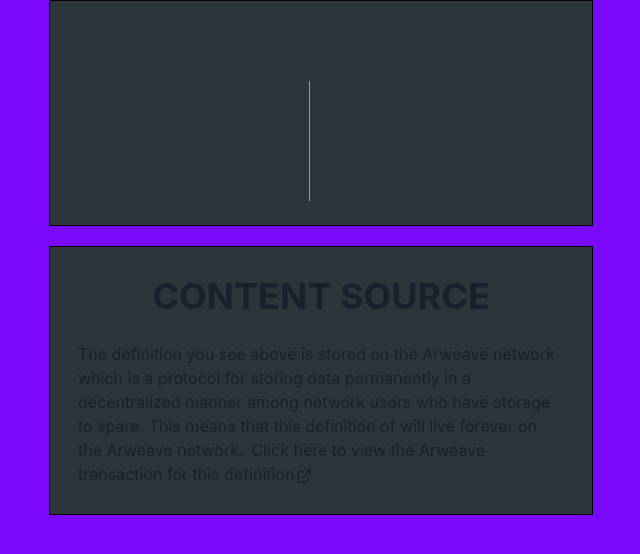
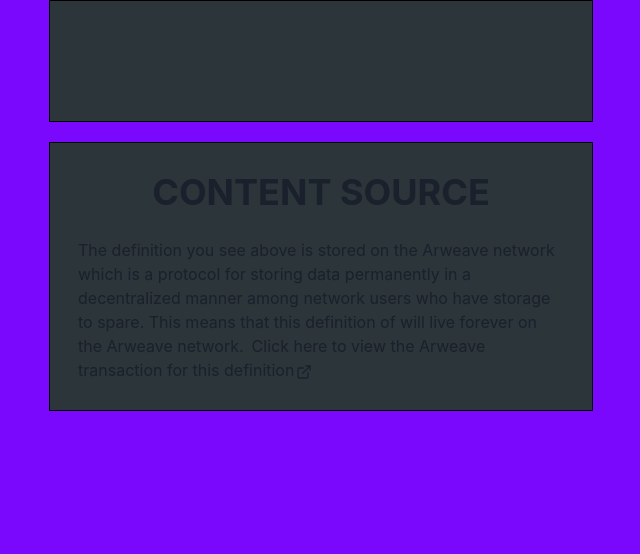
Before and after one commit to Glosseta/glosseta, a Next.js app: page /search/result in a window 1280 px wide. Shown: the top 554 px of the page, without its empty margins (319-959 px from the left). Built offline with nearby package versions, Linux system fonts and the light colour scheme.

Commit message:
Removes divider

```diff
--- a/src/pages/search/result.tsx
+++ b/src/pages/search/result.tsx
@@ -40,12 +40,9 @@ export const Result = ({
               <Tag variant="solid" colorScheme="black">
                 <TagLabel>{category}</TagLabel>
               </Tag>
-              <Stack direction="row" h="120px">
-                <Divider orientation="vertical" background="white" />
-                <Text padding={2} fontSize={{ base: "xs", sm: "md" }}>
-                  {definition}
-                </Text>
-              </Stack>
+              <Text padding={2} fontSize={{ base: "xs", sm: "md" }}>
+                {definition}
+              </Text>
             </VStack>
           </Box>
           <Box
@@ -59,11 +56,11 @@ export const Result = ({
                 CONTENT SOURCE
               </Heading>
               <Text padding={2} fontSize={{ base: "xs", sm: "md" }}>
-                The definition you see above is stored on the Arweave
-                network which is a protocol for storing data permanently in a
+                The definition you see above is stored on the Arweave network
+                which is a protocol for storing data permanently in a
                 decentralized manner among network users who have storage to
-                spare. This means that this definition of will live
-                forever on the Arweave network.
+                spare. This means that this definition of will live forever on
+                the Arweave network.
                 <Link href={view_block_url} isExternal padding={2}>
                   Click here to view the Arweave transaction for this definition
                   <ExternalLinkIcon mx="2px" />
```
